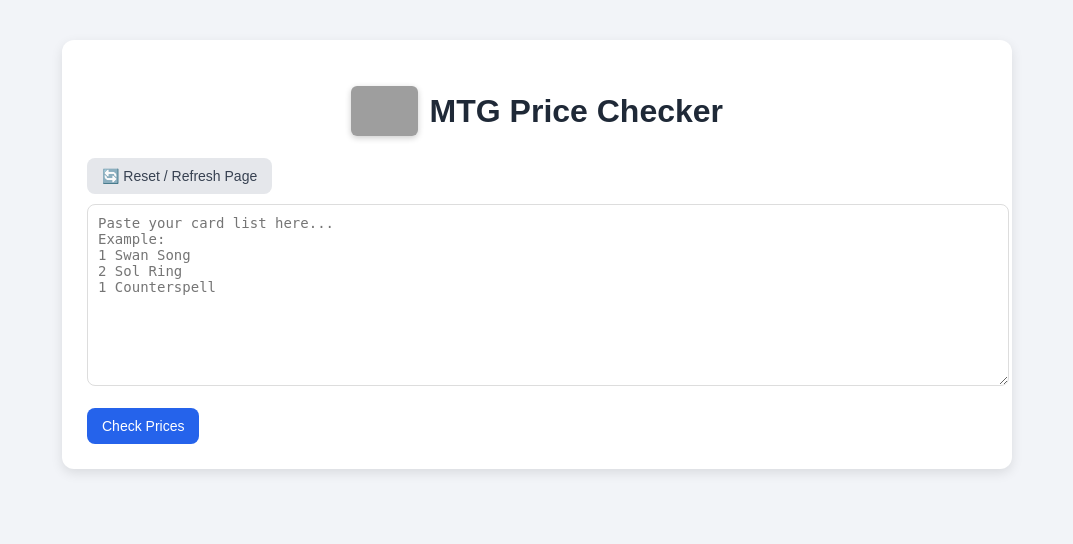
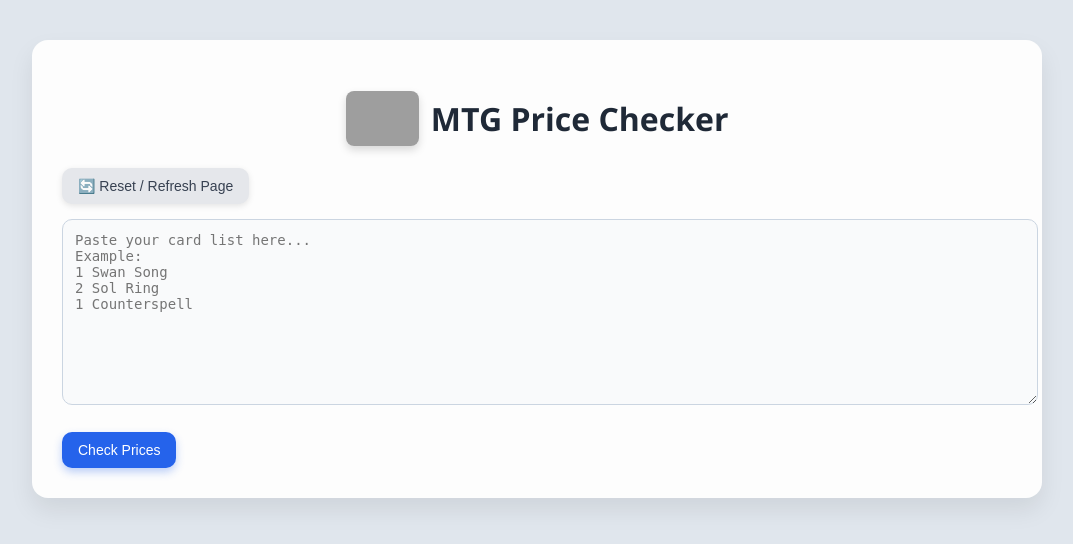
Before and after one commit to karlogonzales/mtg-price-engine, a Flask app: page / in a window 1280 px wide. Shown: the top 544 px of the page, without its empty margins (103-1176 px from the left). Run offline with Flask 3, Linux system fonts and the light colour scheme; grey boxes are pictures that could not be loaded.

Commit message:
updated UI. fixed bugs

```diff
--- a/src/templates/index.html
+++ b/src/templates/index.html
@@ -5,47 +5,66 @@
     <title>MTG Price Checker</title>
 
     <style>
+        /* --- BODY & CONTAINER --- */
         body {
-            font-family: Arial, sans-serif;
-            background: #f2f4f8;
+            font-family: 'Segoe UI', Arial, sans-serif;
+            background: #e0e6ed;
+            /* softer on the eyes */
             margin: 0;
             padding: 0;
+            color: #1f2937;
         }
 
         .container {
-            max-width: 900px;
+            max-width: 950px;
             margin: 40px auto;
-            background: white;
-            padding: 25px;
-            border-radius: 12px;
-            box-shadow: 0px 4px 12px rgba(0, 0, 0, 0.1);
+            background: #fdfdfd;
+            padding: 30px;
+            border-radius: 16px;
+            box-shadow: 0 12px 24px rgba(0, 0, 0, 0.08);
         }
 
+        /* --- TITLE --- */
         h1 {
             text-align: center;
             color: #1f2937;
+            display: flex;
+            align-items: center;
+            justify-content: center;
+            gap: 12px;
         }
 
+        .title-card {
+            height: 55px;
+            border-radius: 8px;
+            box-shadow: 0 4px 8px rgba(0, 0, 0, 0.15);
+        }
+
+        /* --- TEXTAREA & BUTTONS --- */
         textarea {
             width: 100%;
-            padding: 10px;
-            border-radius: 8px;
-            border: 1px solid #ddd;
+            padding: 12px;
+            border-radius: 10px;
+            border: 1px solid #cbd5e1;
             font-family: monospace;
             font-size: 14px;
+            background: #f9fafb;
+            resize: vertical;
         }
 
         button {
-            padding: 10px 15px;
-            border-radius: 8px;
+            padding: 10px 16px;
+            border-radius: 10px;
             border: none;
             font-size: 14px;
             cursor: pointer;
+            transition: all 0.2s ease;
         }
 
         .submit-btn {
             background: #2563eb;
             color: white;
+            box-shadow: 0 4px 8px rgba(37, 99, 235, 0.3);
         }
 
         .submit-btn:hover {
@@ -55,58 +74,57 @@
         .refresh-btn {
             background: #e5e7eb;
             color: #374151;
-            margin-bottom: 10px;
+            margin-bottom: 15px;
+            box-shadow: 0 2px 6px rgba(0, 0, 0, 0.1);
         }
 
         .refresh-btn:hover {
             background: #d1d5db;
         }
 
+        /* --- CARD CONTAINER --- */
         .card {
-            background: #f9fafb;
-            padding: 12px;
-            border-radius: 10px;
-            margin-bottom: 10px;
+            background: #ffffff;
+            padding: 18px;
+            border-radius: 14px;
+            margin-bottom: 20px;
+            box-shadow: 0 8px 20px rgba(0, 0, 0, 0.08);
+            transition: transform 0.2s ease, box-shadow 0.2s ease;
         }
 
-        .store-list li {
-            list-style: none;
-            padding: 6px;
-            background: white;
-            border-radius: 8px;
-            margin-bottom: 5px;
-            border: 1px solid #e5e7eb;
+        .card:hover {
+            transform: translateY(-4px);
+            box-shadow: 0 12px 28px rgba(0, 0, 0, 0.12);
         }
 
         .section-title {
             color: #1f2937;
+            margin-top: 30px;
+            margin-bottom: 15px;
+            font-size: 20px;
+            border-bottom: 2px solid #2563eb;
+            display: inline-block;
+            padding-bottom: 4px;
         }
 
-        /* --- CARD IMAGE STYLE --- */
+        /* --- HERO CARD --- */
         .hero-card-container {
             text-align: center;
-            margin-bottom: 15px;
+            margin-bottom: 20px;
         }
 
         .hero-card {
-            width: 220px;
-            border-radius: 12px;
-            box-shadow: 0 8px 20px rgba(0, 0, 0, 0.3);
+            width: 240px;
+            border-radius: 14px;
+            box-shadow: 0 12px 24px rgba(0, 0, 0, 0.2);
+            transition: transform 0.2s ease;
         }
 
-        .title-row {
-            display: flex;
-            align-items: center;
-            justify-content: center;
-            gap: 12px; /* space between card and text */
+        .hero-card:hover {
+            transform: scale(1.05);
         }
 
-        .title-card {
-            height: 50px;        /* controls the size next to title */
-            border-radius: 6px;
-            box-shadow: 0 2px 6px rgba(0,0,0,0.2);
-        }
-
+        /* --- LOADING BAR --- */
         #loading-container {
             display: none;
             margin-top: 15px;
```
Also changed, not shown: other parts of src/templates/index.html (+107 -26 lines), src/app.py (+11 -0 lines), src/price_engine.py (+11 -3 lines).
